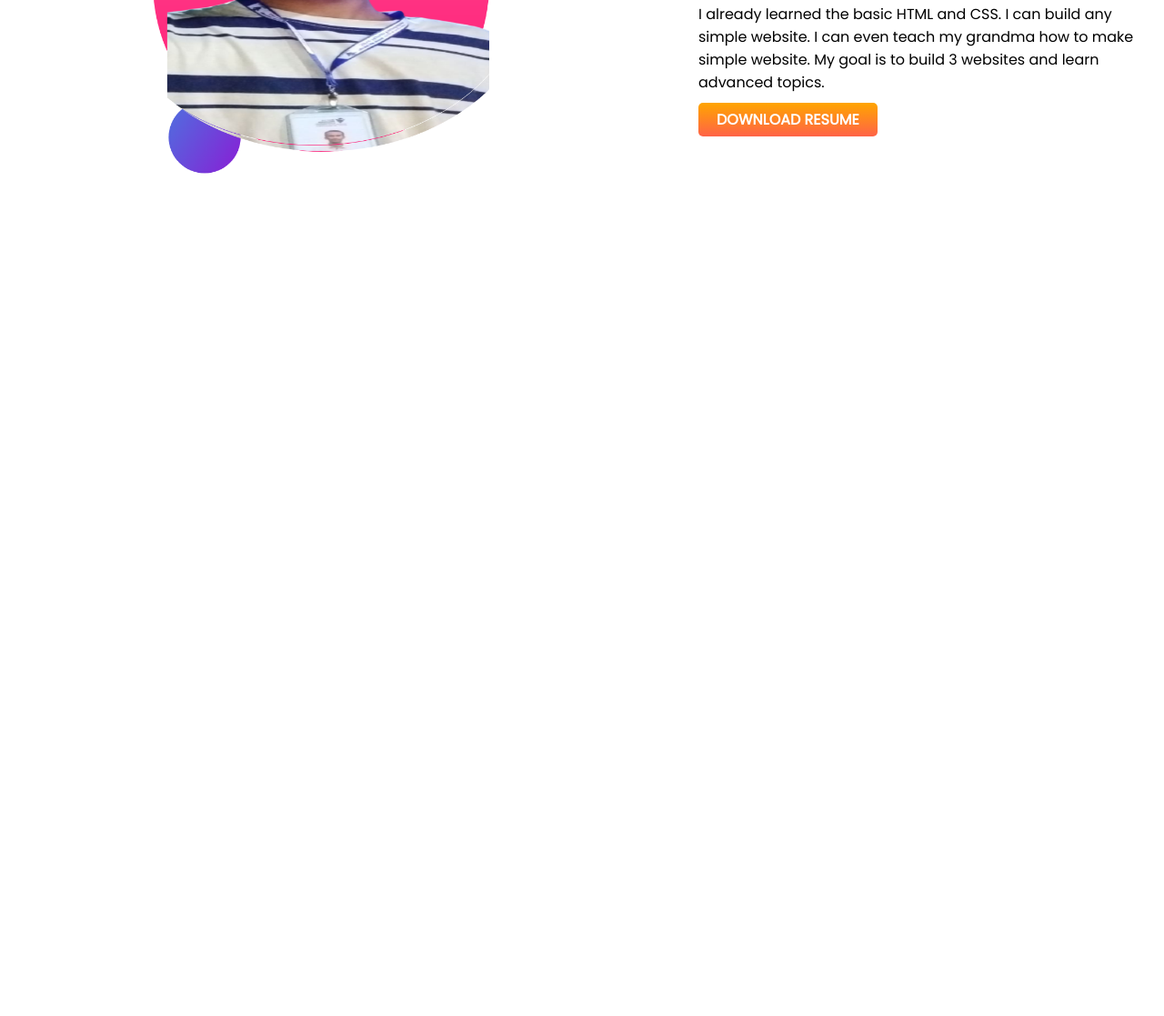
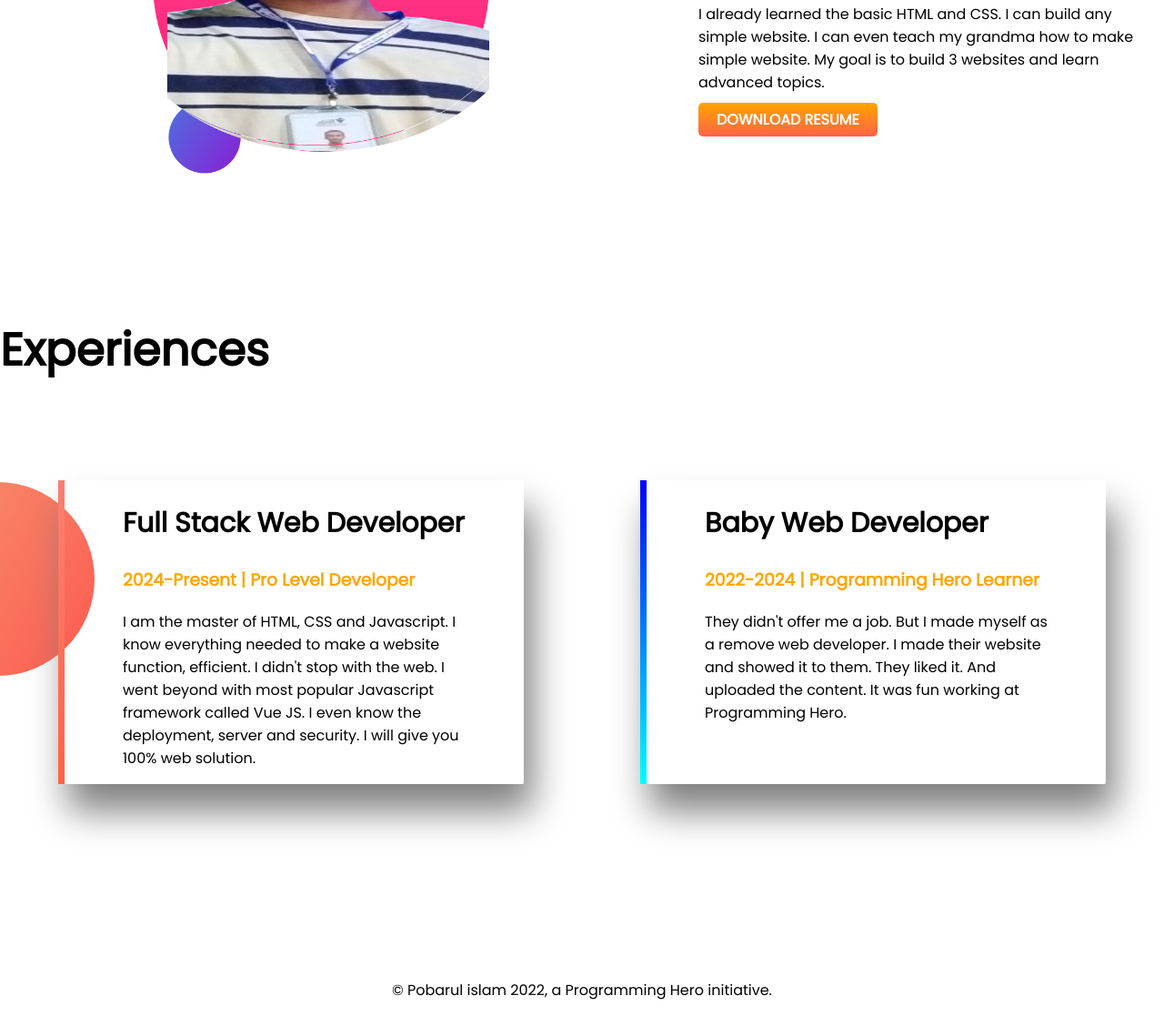
Before and after one commit to Pobarul-islam/Pobarul-islam-Protfolio, a plain HTML site: page index.html in a window 1280 px wide. Shown: the part 816-1933 px from the top of the page at 91% size. Before the commit the page ends 1164 px from the top, so only its background shows below. Drawn offline with Linux system fonts and the light colour scheme.

Commit message:
Experience and Footer added

```diff
--- a/index.html
+++ b/index.html
@@ -15,7 +15,7 @@
   </head>
 
   <body>
-    <section class="top-banner">
+    <section class="top-banner flelible-container">
       <div class="half-width">
         <h1>Welcome To</h1>
         <h1><span class="orange-color">Pobarul islam </span>World</h1>
@@ -38,7 +38,7 @@
       </div>
     </section>
 
-    <section class="section">
+    <section class="top-banner flelible-container">
       <div class="half-width">
         <img src="images/Pobarul islam2.png" alt="pobarul islam" />
       </div>
@@ -52,8 +52,38 @@
           goal is to build 3 websites and learn advanced topics.
         </p>
         <a class="link-button" target="_blank" href="#">DOWNLOAD RESUME</a>
-
       </div>
     </section>
+
+    <section class="experiences-area">
+      <h1>Experiences</h1>
+      <div class="flelible-container">
+        <div id="full-stack-experience" class="experience-item">
+          <h2>Full Stack Web Developer</h2>
+          <h3 class="orange-color">2024-Present | Pro Level Developer</h3>
+          <p>
+            I am the master of HTML, CSS and Javascript. I know everything
+            needed to make a website function, efficient. I didn't stop with the
+            web. I went beyond with most popular Javascript framework called Vue
+            JS. I even know the deployment, server and security. I will give you
+            100% web solution.
+          </p>
+        </div>
+
+        <div id="web-dev-experience" class="experience-item">
+          <h2>Baby Web Developer</h2>
+          <h3 class="orange-color">2022-2024 | Programming Hero Learner</h3>
+          <p>
+            They didn't offer me a job. But I made myself as a remove web
+            developer. I made their website and showed it to them. They liked
+            it. And uploaded the content. It was fun working at Programming
+            Hero.
+          </p>
+        </div>
+      </div>
+    </section>
+    <footer>
+      <p>© Pobarul islam 2022, a Programming Hero initiative.</p>
+    </footer>
   </body>
 </html>
--- a/style.css
+++ b/style.css
@@ -3,17 +3,19 @@ body{
     margin: 0;
     padding: 0;
 
+}
 
-
-
-}
 h1{
     font-size: 50px;
+}
+h2{
+    font-size: 30px;
 }
 .orange-color{
     color: orange;
 }
-section{
+.flelible-container{
+
     display: flex;
     margin-bottom: 150px;
 }
@@ -41,3 +43,33 @@ section{
     background-repeat: no-repeat;
     background-position: right;
 }
+.experiences-area{
+    background-image: url(images/exp-bg.png);
+    background-repeat: no-repeat;
+    background-position: left;
+
+}
+.experience-item{
+    width: 50%;
+    margin: 5%;
+    margin-right: 5%;
+    padding-left: 5%;
+    padding-right: 5%;
+    border-radius: 5px;
+    box-shadow: 10px 30px 40px gray;
+}
+#web-dev-experience{
+    border-left: 7px solid;
+    border-image: linear-gradient(blue,cyan);
+    border-image-slice: 1;
+    border-radius: 2px;
+}
+#full-stack-experience{
+    border-left: 7px solid;
+    border-image: linear-gradient(salmon,tomato);
+    border-image-slice: 1;
+    border-radius: 2px;
+}
+footer p{
+    text-align: center;
+}
```
